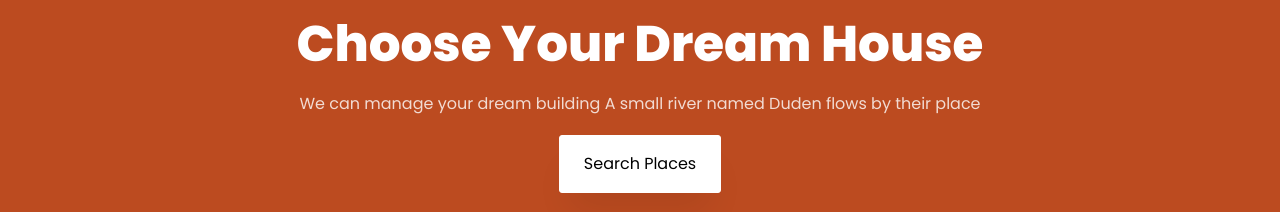
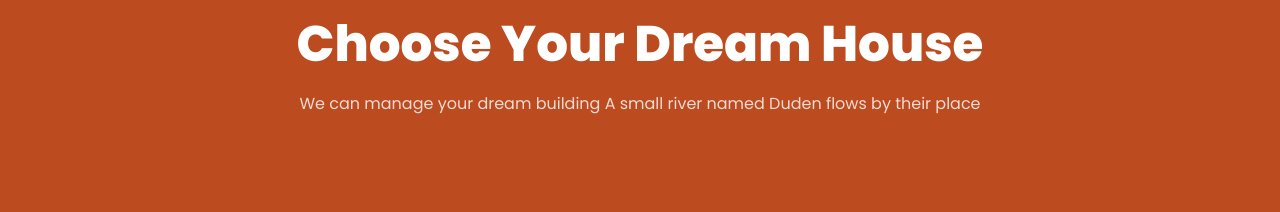
Before and after one commit to ChedlyM/Projet-d-t-, a plain HTML site: page index.html in a window 1280 px wide. Shown: the part 2520-2732 px from the top of the page. Drawn offline with Linux system fonts and the light colour scheme; some packages are replaced by stand-ins of ours; no server answers; grey boxes are pictures that could not be loaded; animation ran at ten frames a second; a web font is replaced by a local one.

Commit message:
Commit 5

```diff
--- a/index.html
+++ b/index.html
@@ -235,7 +235,6 @@
 					<div class="col-md-9 text-center">
 						<h2>Choose Your Dream House</h2>
 						<p>We can manage your dream building A small river named Duden flows by their place</p>
-						<p class="mb-0"><a href="#" class="btn btn-white px-4 py-3">Search Places</a></p>
 					</div>
 				</div>
 			</div>
```
